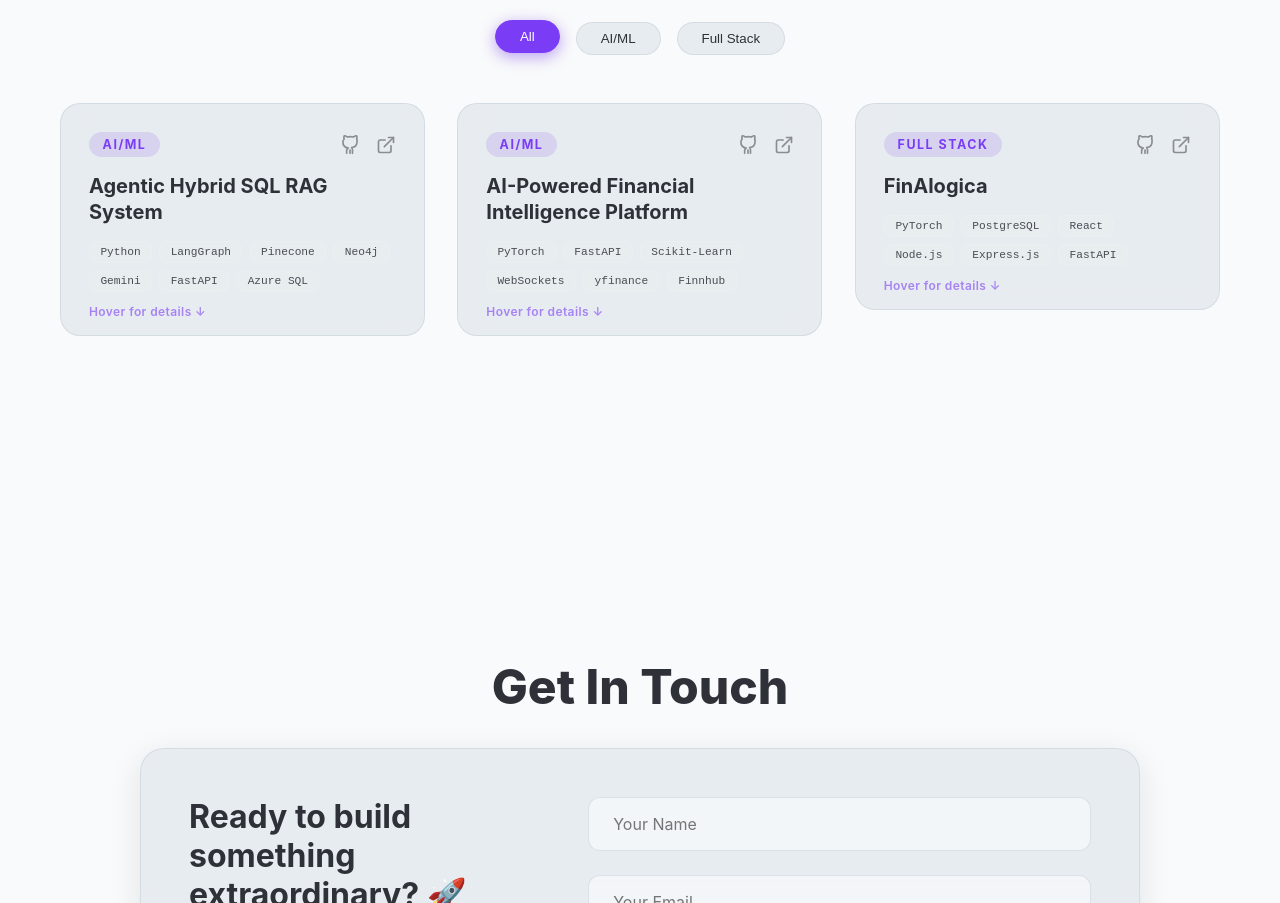
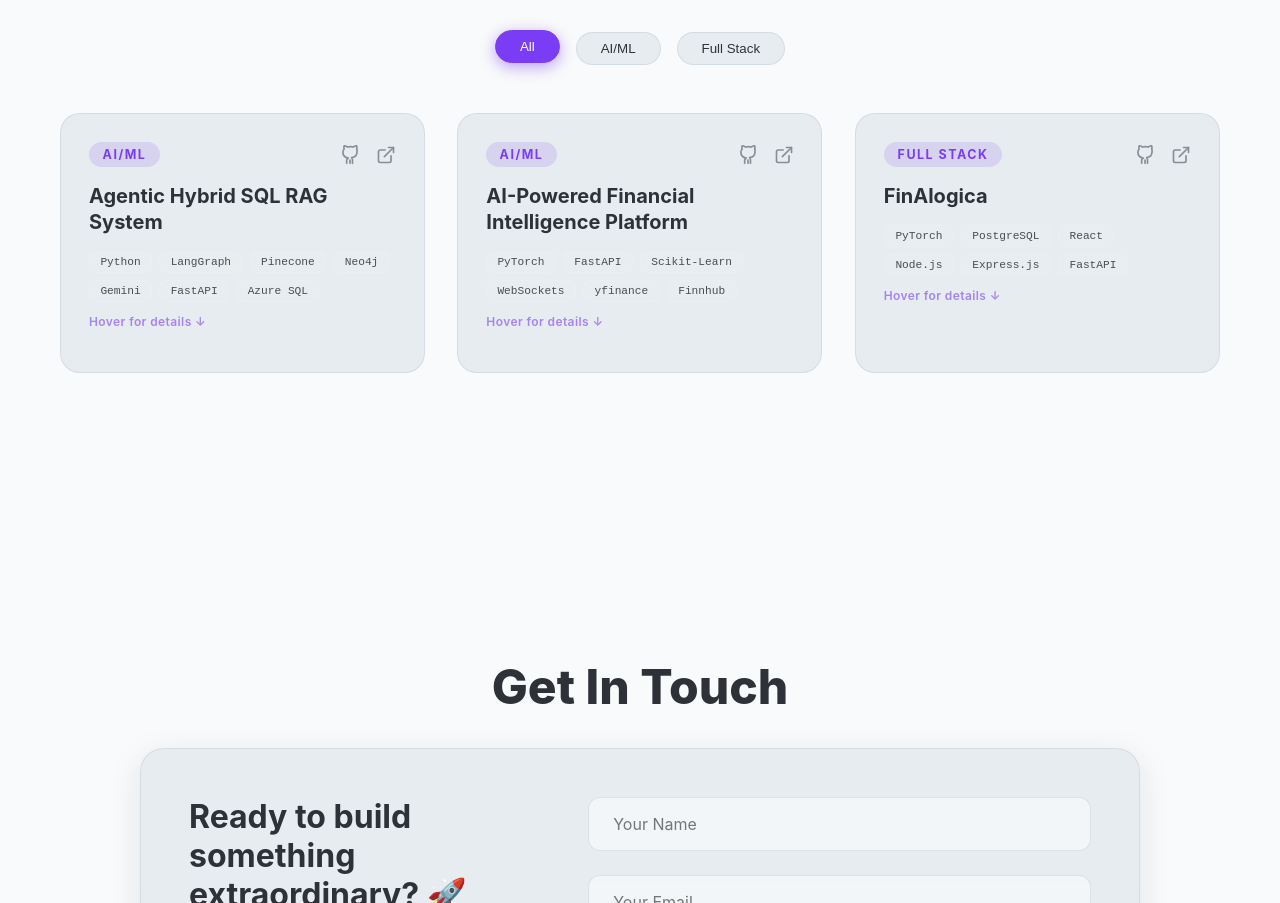
Before and after one commit to Derisionn/portfolio, a React (Vite) app: page / in a window 1280 px wide. Shown: the part 3622-4525 px from the top of the page. Built offline with nearby package versions, Linux system fonts and the light colour scheme; no server answers.

Commit message:
fix: make all project cards the same height

```diff
--- a/src/components/Projects/Projects.css
+++ b/src/components/Projects/Projects.css
@@ -40,24 +40,26 @@
   grid-template-columns: repeat(auto-fill, minmax(320px, 1fr));
   gap: 2rem;
   width: 100%;
-  /* align-items: start ensures rows don't stretch to match tallest card */
-  align-items: start;
+  align-items: stretch; /* all placeholders in a row stretch to same height */
 }
 
 /* Transparent grid placeholder — holds the space, never visible */
 .project-card-placeholder {
   position: relative;
-  height: 280px; /* Fixed compact height that all cards share */
+  min-height: 260px;   /* baseline height; all cards in a row share the tallest */
   border-radius: 20px;
   animation: scaleIn 0.5s ease backwards;
 }
 
-/* The actual visible card — positioned absolutely inside the placeholder */
+/* The actual visible card — fills the placeholder height exactly */
 .project-card {
   position: absolute;
   top: 0;
   left: 0;
-  width: 100%;  /* Compact: matches placeholder width */
+  width: 100%;
+  height: 100%;           /* match placeholder height → all cards same size */
+  display: flex;
+  flex-direction: column;
   background-color: var(--glass-bg);
   border: 1px solid var(--glass-border);
   border-radius: 20px;
@@ -68,14 +70,16 @@
   cursor: default;
   transition:
     width 0.45s cubic-bezier(0.4, 0, 0.2, 1),
+    height 0.45s cubic-bezier(0.4, 0, 0.2, 1),
     border-color 0.35s ease,
     box-shadow 0.35s ease,
     transform 0.35s ease;
 }
 
-/* On hover: expand width AND reveal extra height via max-height */
+/* On hover: expand width AND auto height for description drawer */
 .project-card-placeholder:hover .project-card {
-  width: 130%;  /* Grows horizontally beyond the placeholder */
+  width: 130%;
+  height: auto;           /* let content dictate height on hover */
   border-color: var(--accent);
   box-shadow:
     0 24px 48px rgba(0, 0, 0, 0.5),
```
